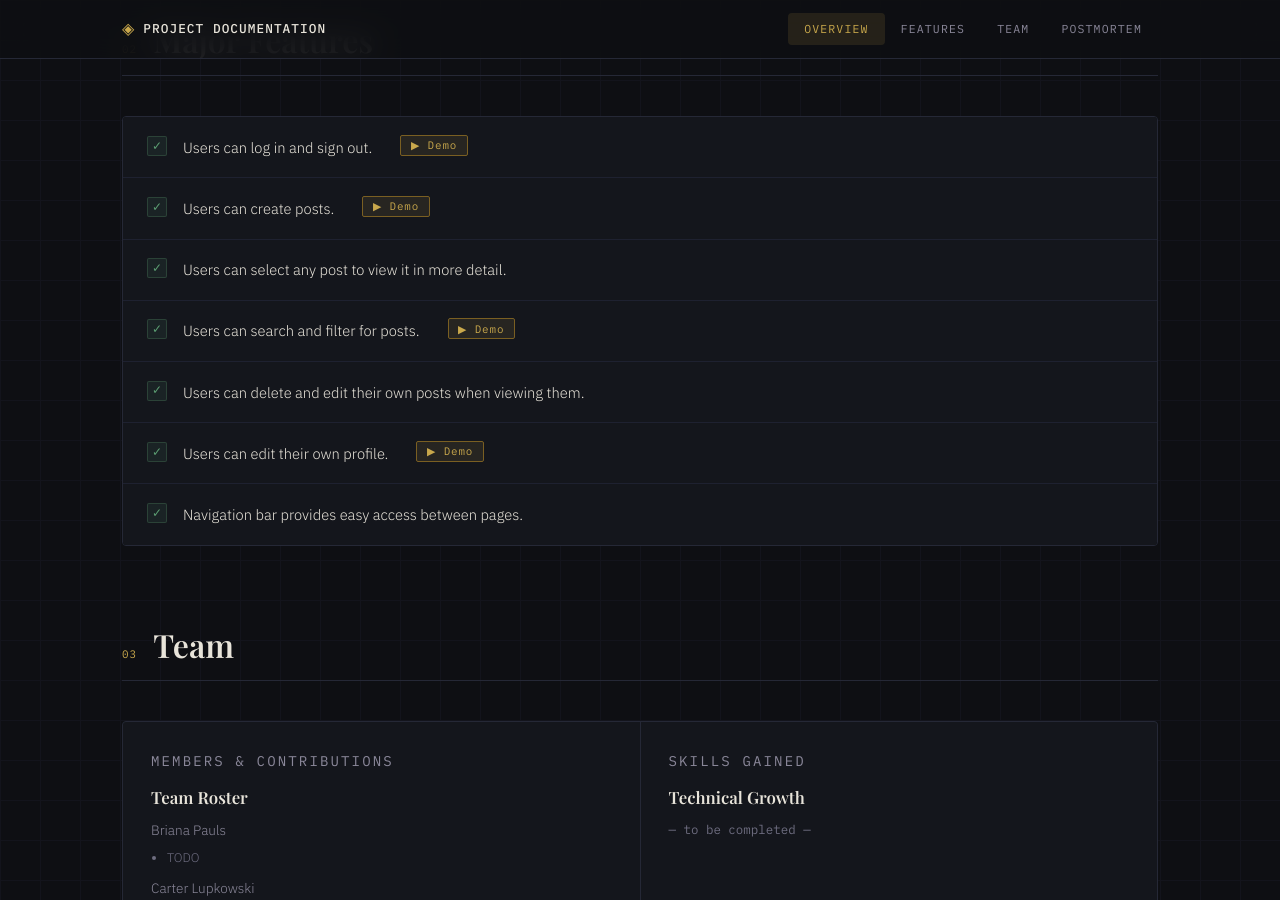
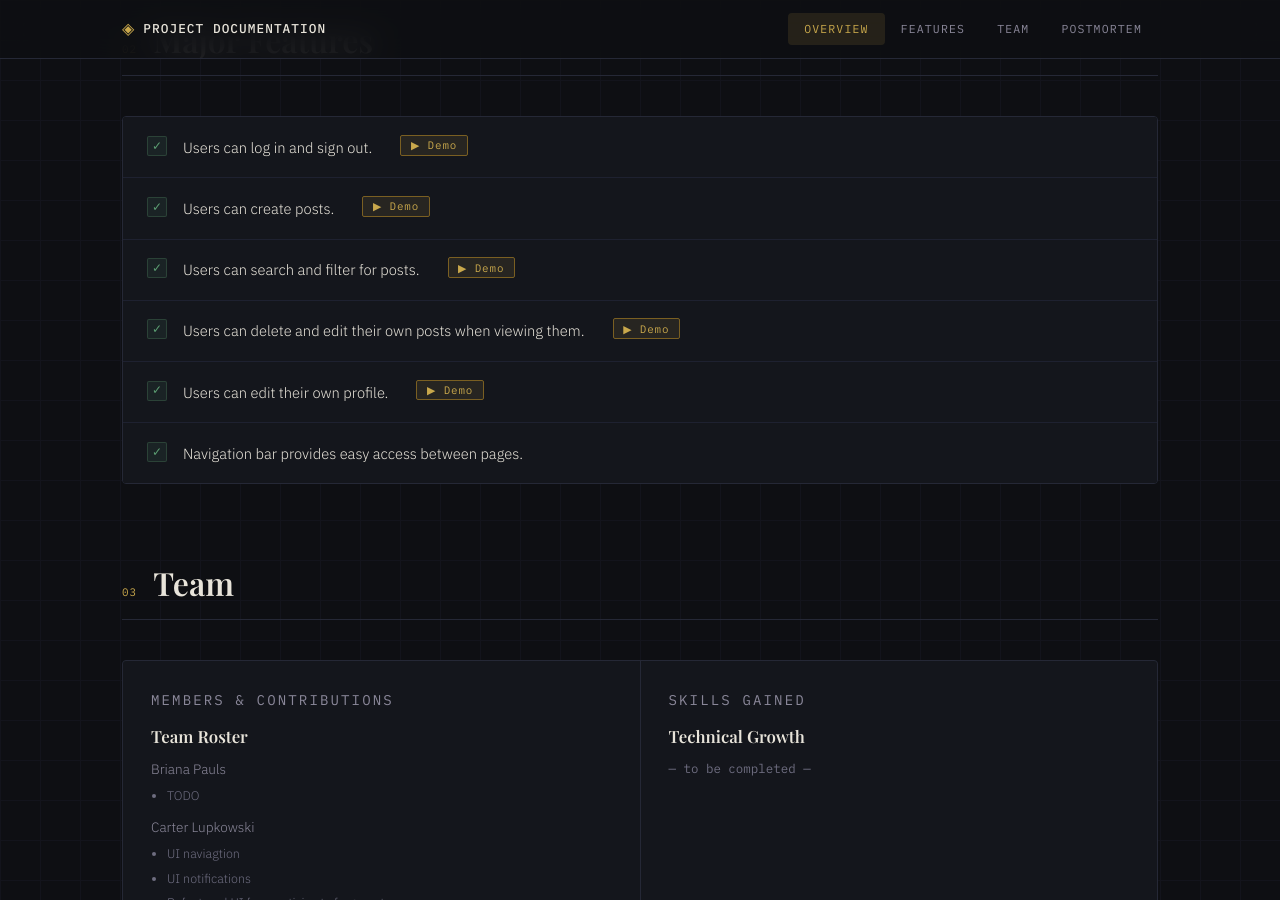
Before and after one commit to AlonSlonimsky/DISKussMe, a Jekyll site: the page built from index.html, in a window 1280 px wide and 900 px high, scrolled down 1576 px. Built offline with Jekyll 4.4.1, drawn with Linux system fonts in a browser that asks for light colours.

Commit message:
added post edit

```diff
--- a/assets/js/main.js
+++ b/assets/js/main.js
@@ -60,6 +60,12 @@
   modal.classList.remove('open');
   video.pause();
 }
+function closePostEditVideoModal() {
+  const modal = document.getElementById('post-edit-video-modal');
+  const video = document.getElementById('post-edit-demo-video');
+  modal.classList.remove('open');
+  video.pause();
+}
 
 document.addEventListener('keydown', function(e) {
   if (e.key === 'Escape') {
@@ -67,5 +73,6 @@
     closeLoginVideoModal();
     closeEditProfileVideoModal();
     closePostViewVideoModal();
+    closePostEditVideoModal();
   }
 });
--- a/index.html
+++ b/index.html
@@ -86,12 +86,14 @@
         Users can create posts.
         <button class="video-trigger" onclick="document.getElementById('video-modal').classList.add('open')">▶ Demo</button>
       </li>
-      <li>Users can select any post to view it in more detail.</li>
       <li>
         Users can search and filter for posts.
         <button class="video-trigger" onclick="document.getElementById('post-view-video-modal').classList.add('open')">▶ Demo</button>
       </li>
-      <li>Users can delete and edit their own posts when viewing them.</li>
+      <li>
+        Users can delete and edit their own posts when viewing them.
+        <button class="video-trigger" onclick="document.getElementById('post-edit-video-modal').classList.add('open')">▶ Demo</button>
+      </li>
       <li>
         Users can edit their own profile.
         <button class="video-trigger" onclick="document.getElementById('edit-profile-video-modal').classList.add('open')">▶ Demo</button>
@@ -413,4 +415,13 @@
       </video>
     </div>
   </div>
+  <div id="post-edit-video-modal" class="video-modal-overlay" onclick="if(event.target===this){closePostEditVideoModal()}">
+    <div class="video-modal-box">
+      <button class="video-modal-close" onclick="closePostEditVideoModal()" aria-label="Close">&times;</button>
+      <video id="post-edit-demo-video" controls width="100%">
+        <source src="{{ site.baseurl }}/DiskussMePostEdit.mp4" type="video/mp4">
+        Your browser does not support the video tag.
+      </video>
+    </div>
+  </div>
 </div><!-- end doc-container -->
```
Also changed, not shown: 1 other file.
